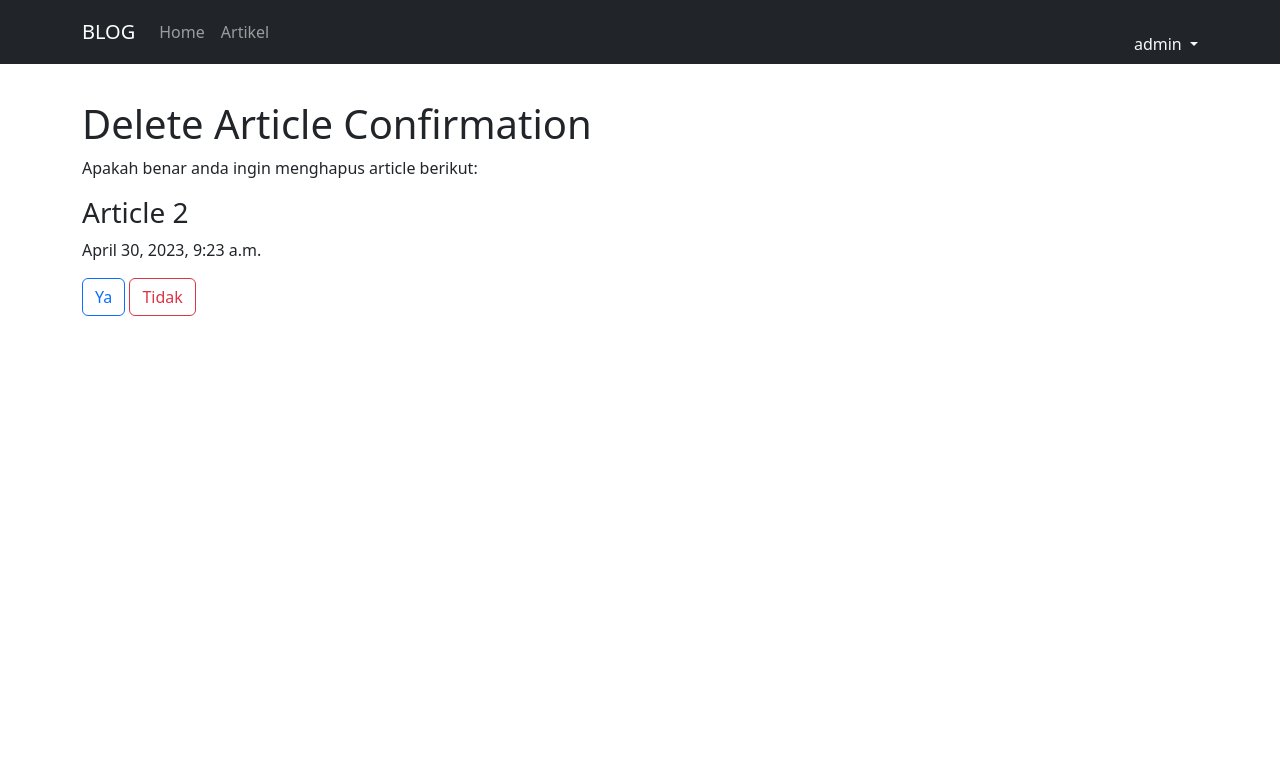
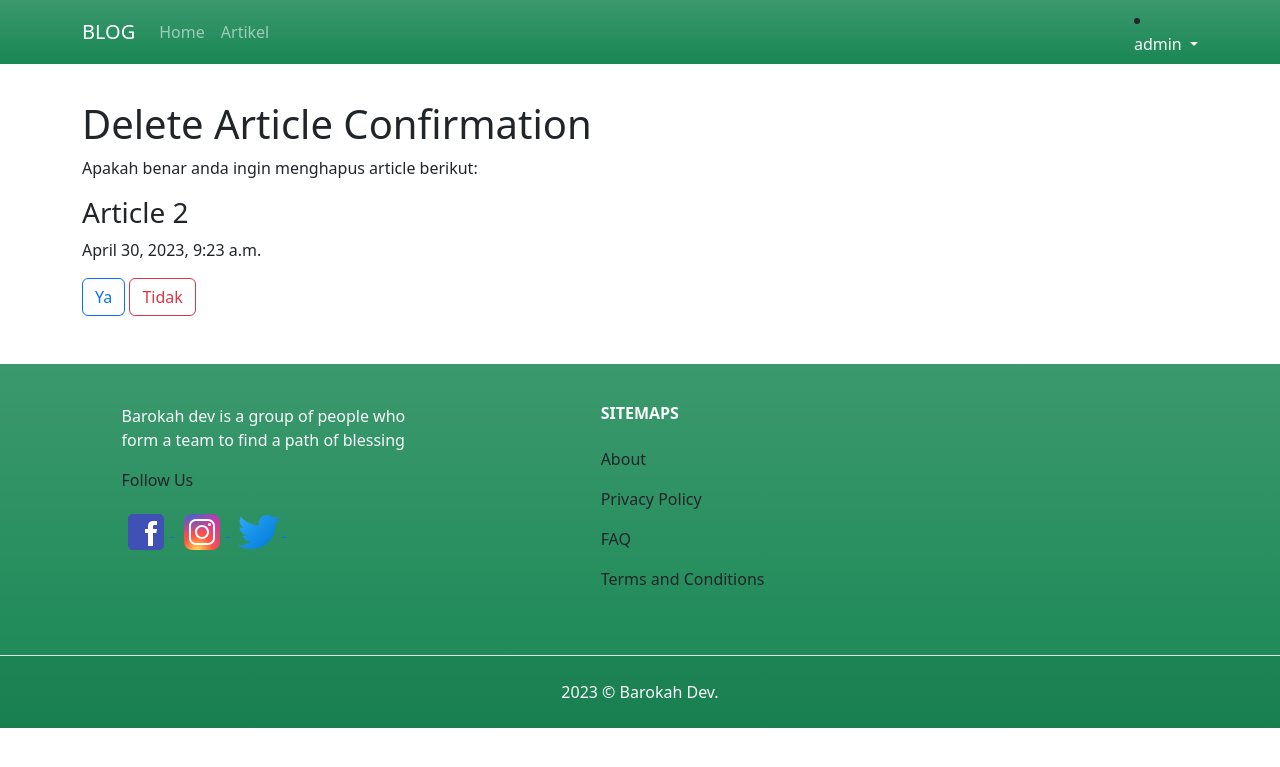
Before and after one commit to rezatan/BlogClassBasedView, a Django app: page /article/manage/delete/2 in a window 1280 px wide. Shown: the top 767 px of the page. Run offline with Django 4.2, Linux system fonts and the light colour scheme; a user stored in the database is signed in; data comes from the database, SQL or seed files in the repository; both versions use the stored data as it was after the commit; some libraries are stand-ins or nearby versions.

Commit message:
Add footer and manage article pagination

```diff
--- a/BlogClassBasedView/settings.py
+++ b/BlogClassBasedView/settings.py
@@ -126,3 +126,7 @@
 DEFAULT_AUTO_FIELD = 'django.db.models.BigAutoField'
 LOGIN_REDIRECT_URL = 'home'
 LOGIN_URL = 'login'
+
+SESSION_ENGINE = 'django.contrib.sessions.backends.db'
+SESSION_EXPIRE_AT_BROWSER_CLOSE = True
+SESSION_COOKIE_AGE = 3600 # 1 hour in seconds
--- a/BlogClassBasedView/views.py
+++ b/BlogClassBasedView/views.py
@@ -37,13 +37,13 @@
 		if self.request.user.groups.filter(name='reader').exists():
 			return redirect('home')
 		else :
-			return redirect('article:manage')
+			return redirect('article:manage', args=[1])
 
 	def get_success_url(self):
 		if self.request.user.groups.filter(name='reader').exists():
 			return reverse_lazy('home')
 		else :
-			return reverse_lazy('article:manage')
+			return reverse_lazy('article:manage', args=[1])
 
 	def form_valid(self, form):
         # Log the user in.
--- a/article/models.py
+++ b/article/models.py
@@ -43,6 +43,3 @@
 	def get_absolute_url(self):
 		url_slug = {'slug':self.slug}
 		return reverse('article:detail', kwargs = url_slug)
-
-	def __str__(self):
-		return "{}. {} - {}".format(self.id, self.title, self.category)
--- a/article/templates/article/article_delete_confirmation.html
+++ b/article/templates/article/article_delete_confirmation.html
@@ -12,6 +12,6 @@
 	<form method='POST'>
 		{% csrf_token %}
 		<button type="submit" class="btn btn-outline-primary">Ya</button>
-		<a class="btn btn-outline-danger" href="{% url 'article:manage' %}">Tidak</a>
+		<a class="btn btn-outline-danger" href="{% url 'article:manage' 1 %}">Tidak</a>
 	</form>
 {% endblock contents %}
--- a/article/templates/article/article_update.html
+++ b/article/templates/article/article_update.html
@@ -26,6 +26,6 @@
 		</div>
 
 		<button type="submit" class="btn btn-warning">Update</button>
-		<a href="{% url 'article:manage' %}" class="btn btn-danger">Tidak</a>
+		<a href="{% url 'article:manage' 1 %}" class="btn btn-danger">Tidak</a>
 	</form>
 {% endblock contents %}
--- a/article/urls.py
+++ b/article/urls.py
@@ -12,7 +12,7 @@
 app_name = 'article'
 urlpatterns = [
 	path('create/', ArticleCreateView.as_view(), name='create'),
-	path('manage/', ArticleManageView.as_view(), name='manage'),
+	path('manage/<int:page>', ArticleManageView.as_view(), name='manage'),
 	path('manage/update/<int:pk>', ArticleUpdateView.as_view(), name='update'),
 	path('manage/delete/<int:pk>', ArticleDeleteView.as_view(), name='delete'),
 	path('category/<str:category>/<int:page>', ArticleCategoryListView.as_view(), name='category'),
--- a/article/views.py
+++ b/article/views.py
@@ -31,7 +31,7 @@
 	permission_required = 'article.delete_article'
 	model = Article
 	template_name = "article/article_delete_confirmation.html"
-	success_url = reverse_lazy('article:manage')
+	success_url = reverse_lazy('article:manage', args=[1])
 
 
 @method_decorator(login_required, name='dispatch')
@@ -39,6 +39,8 @@
 	model = Article
 	template_name = "article/article_manage.html"
 	context_object_name = 'article_list'
+	ordering = ['-created']
+	paginate_by = 3
 	def get(self, *args, **kwargs):
 		print(self.request.user.get_all_permissions())
 		return super().get(self.request, *args, **kwargs)
--- a/templates/base.html
+++ b/templates/base.html
@@ -18,6 +18,13 @@
 		{% endblock contents %}
 	</div>
 
+{% block snippets %}
+    {% if request.path != "/login/"%}
+        {% include 'snippets/footer.html' %}
+    {% endif %}
+{% endblock %}
+
+
 	{% include "snippets/scripts.html" %}
 </body>
 </html>
--- /dev/null
+++ b/templates/snippets/footer.html
@@ -0,0 +1,79 @@
+{% load static %}
+
+<footer class="text-center text-lg-start footer bg-success bg-gradient mt-5">
+
+    <section class="d-flex justify-content-center justify-content-lg-between p-4 border-bottom">
+      <div class="container-fluid text-center text-md-start">
+        <!-- Grid row -->
+        <div class="row mt-3">
+          <!-- Grid column -->
+          <div class="col-md-4 col-lg-4 col-xl-3 mx-auto mb-4">
+            <!-- Content -->
+            <p class="text-light">
+                Barokah dev is a group of people who form a team to find a path of blessing
+            </p>
+            <div class="row text-md-left">
+                <div class="col-12 mb-2">
+                  <p class="text-md-left"> Follow Us</p>
+                  <a href="https://www.facebook.com/MuhammadRezaPutra" rel="noreferrer" target="_blank" data-cy="facebook-icon"><img src="{% static 'img/icon/fb.svg' %}" alt="facebook" loading="lazy">&nbsp;</a>
+                  <a href="https://www.instagram.com/abangmu/" rel="noreferrer" target="_blank" data-cy="instagram-icon"><img src="{% static 'img/icon/ig.svg' %}" alt="Instagram" loading="lazy">&nbsp;</a>
+                  <a href="https://twitter.com" rel="noreferrer" target="_blank" data-cy="twitter-icon"><img src="{% static 'img/icon/tw.svg' %}" alt="Twitter" loading="lazy">&nbsp;</a>
+
+                 </div>
+
+           </div>
+          </div>
+          <!-- Grid column -->
+
+          <!-- Grid column -->
+          <div class="col-md-2 col-lg-2 col-xl-2 mx-auto mb-4">
+            <!-- Links -->
+            <h6 class="text-uppercase fw-bold mb-4 text-light">
+              Sitemaps
+            </h6>
+
+            <p>
+              <a href="#" class="nav-link ">About</a>
+            </p>
+            <p>
+              <a href="#" class="nav-link">Privacy Policy</a>
+            </p>
+            <p>
+              <a href="#" class="nav-link">FAQ</a>
+            </p>
+            <p>
+              <a href="#" class="nav-link">Terms and Conditions</a>
+            </p>
+          </div>
+          <!-- Grid column -->
+
+          <!-- Grid column -->
+          <div class="col-md-3 col-lg-2 col-xl-2 mx-auto mb-4">
+            <!-- Links -->
+
+          </div>
+          <!-- Grid column -->
+
+        </div>
+        <!-- Grid row -->
+      </div>
+    </section>
+    <!-- Section: Links  -->
+
+    <!-- Copyright -->
+    <div class="text-center p-4" style="background-color: rgba(0, 0, 0, 0.05);">
+      <div class="row">
+            <div class="col-sm-4">
+
+            </div>
+            <div class="col-sm-4">
+                  <span class="text-light"><script>document.write(new Date().getFullYear())</script>  © Barokah Dev.</span>
+            </div>
+            <div class="col-sm-4">
+                <div class="text-sm-end d-none d-sm-block">
+                </div>
+            </div>
+        </div>
+    </div>
+    <!-- Copyright -->
+  </footer>
--- a/templates/snippets/navbar.html
+++ b/templates/snippets/navbar.html
@@ -1,4 +1,4 @@
-<nav class="navbar fixed-top navbar-expand-lg navbar-dark bg-dark">
+<nav class="navbar fixed-top navbar-expand-lg navbar-dark bg-success bg-gradient ">
   <div class="container">
 	  <a class="navbar-brand" href="{% url 'home' %}">BLOG</a>
 	  <button class="navbar-toggler" type="button" data-bs-toggle="collapse" data-bs-target="#navbarNavDropdown" aria-controls="navbarNavDropdown" aria-expanded="false" aria-label="Toggle navigation">
@@ -21,7 +21,7 @@
 				</a>
 				<ul class="dropdown-menu" aria-labelledby="navbarDropdownMenuLink">
 				 {% if perms.article.add_article or perms.article.delete_article or perms.article.change_article or perms.article.publish_article %}
-				   <li><a class="dropdown-item" href="{% url 'article:manage' %}">Manage artikel</a></li>
+				   <li><a class="dropdown-item" href="{% url 'article:manage' 1%}">Manage artikel</a></li>
 				 {% endif %}
 				<li><a class="dropdown-item" href="{% url 'logout' %}">Logout</a></li>
 				</ul>
```
Also changed, not shown: article/admin.py (+8 -15 lines), article/templates/article/article_manage.html (+40 -1 lines), db.sqlite3, static/img/icon/fb.svg (added), static/img/icon/ig.svg (added), static/img/icon/tw.svg (added).
